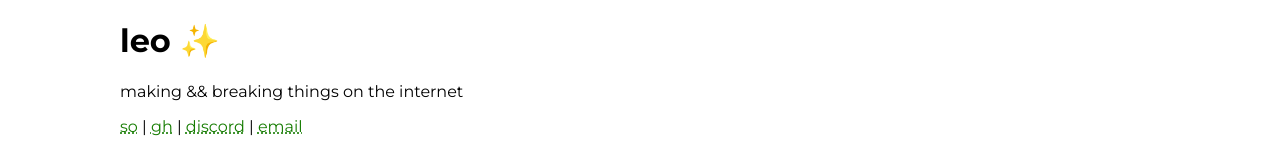
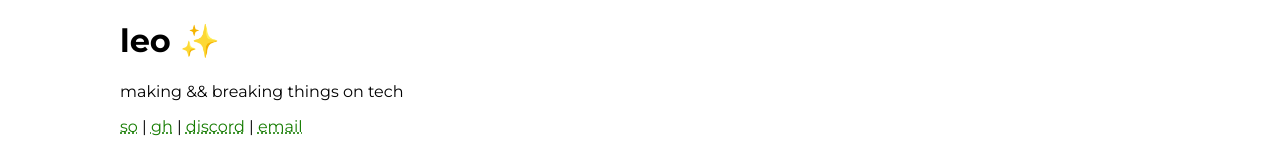
Before and after one commit to LeoDog896/webpage, a SvelteKit app: page / in a window 1280 px wide. Shown: the top 150 px of the page. Built offline with nearby package versions, Linux system fonts and the light colour scheme; a small style sheet from the web is missing.

Commit message:
feat: generalize description

```diff
--- a/src/routes/+page.svelte
+++ b/src/routes/+page.svelte
@@ -59,7 +59,7 @@
 	leo
 	<EmojiSelector emojis={['🌼', '✨', '🍚']} />
 </h1>
-<p>making && breaking things on the internet</p>
+<p>making && breaking things on tech</p>
 <p>
 	{#each links as { name, href }, i}
 		<a {href}>{name}</a>
```
